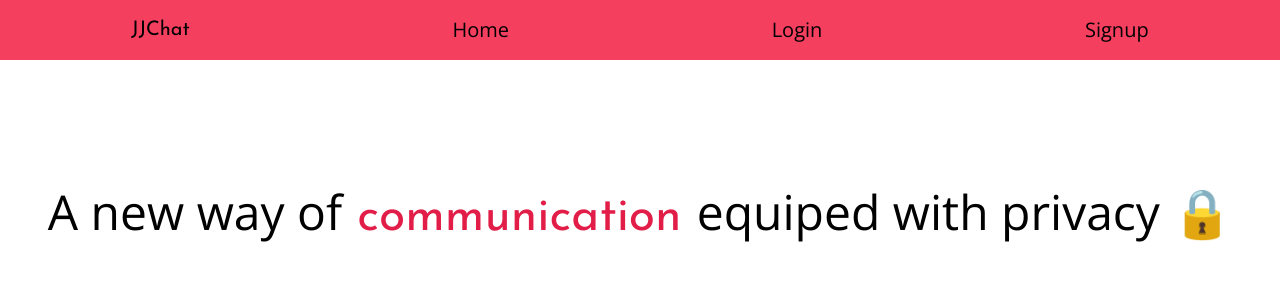
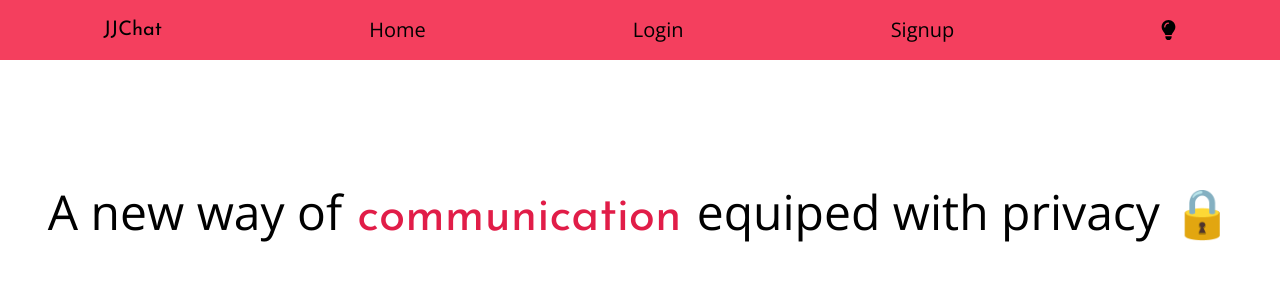
Before and after one commit to JothishJJ/jj-chat, a Next.js app: page / in a window 1280 px wide. Shown: the top 300 px of the page. Built offline with nearby package versions, Linux system fonts and the light colour scheme.

Commit message:
Add fontawesome

```diff
--- a/app/components/Navbar.tsx
+++ b/app/components/Navbar.tsx
@@ -1,14 +1,18 @@
 import Link from "next/link";
+
+import { FontAwesomeIcon } from '@fortawesome/react-fontawesome';
+import { faLightbulb } from '@fortawesome/free-solid-svg-icons';
 
 export default function Navbar() {
     return (
       <nav
-        className="flex bg-rose-500 py-4 text-xl justify-around"
+        className="flex bg-rose-500 py-4 text-xl justify-around items-center"
       >
          <Link href="/" className="font-main">JJChat</Link>
          <Link href="/">Home</Link>
          <Link href="/Login">Login</Link>
-         <Link href="/Sign-up">Signup</Link>
+         <Link href="/Signup">Signup</Link>
+         <FontAwesomeIcon icon={faLightbulb} />
       </nav>
     );
 }
--- a/app/layout.tsx
+++ b/app/layout.tsx
@@ -1,4 +1,8 @@
 import './globals.css';
+import { config } from '@fortawesome/fontawesome-svg-core'
+import '@fortawesome/fontawesome-svg-core/styles.css'
+config.autoAddCss = false
+
 import { Inter } from 'next/font/google';
 import Navbar from './components/Navbar';
 
--- a/package.json
+++ b/package.json
@@ -9,6 +9,10 @@
     "lint": "next lint"
   },
   "dependencies": {
+    "@fortawesome/fontawesome-svg-core": "^6.4.0",
+    "@fortawesome/free-regular-svg-icons": "^6.4.0",
+    "@fortawesome/free-solid-svg-icons": "^6.4.0",
+    "@fortawesome/react-fontawesome": "^0.2.0",
     "@types/node": "20.2.5",
     "@types/react": "18.2.8",
     "@types/react-dom": "18.2.4",
--- a/tailwind.config.js
+++ b/tailwind.config.js
@@ -1,5 +1,6 @@
 /** @type {import('tailwindcss').Config} */
 module.exports = {
+  darkMode: 'class',
   content: [
     './pages/**/*.{js,ts,jsx,tsx,mdx}',
     './components/**/*.{js,ts,jsx,tsx,mdx}',
```
Also changed, not shown: 1 other file (tests, documents, lock files or other folders).
